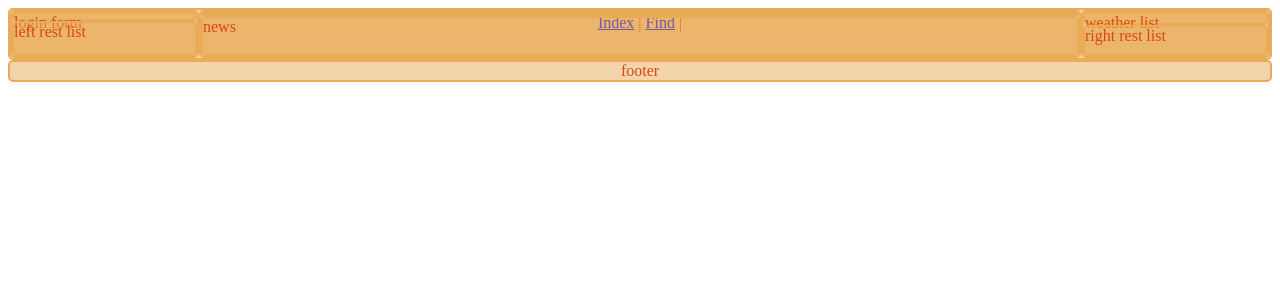
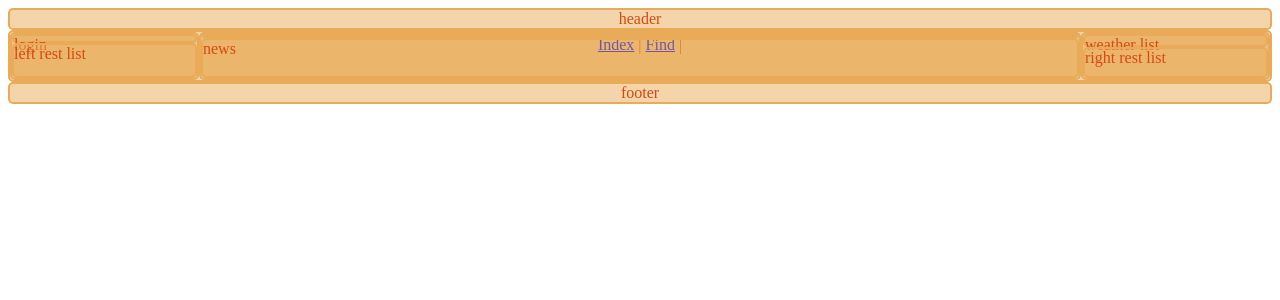
Before and after one commit to Ignis-hoyee/LMS, a PHP site: page / in a window 1280 px wide. Shown: the top 300 px of the page. Run offline with PHP 8.4, Linux system fonts and the light colour scheme.

Commit message:
new update

```diff
--- a/Index.html
+++ b/Index.html
@@ -6,12 +6,13 @@
     <link rel="stylesheet" type="text/css" href="sh.css">
 </head>
 <body>
+    <header id="header">
+        header
+    </header>
     <div id="content">
         <div id="left_content">
             <div id="login_div">
-                <form>
-                    login form
-                </form>
+                login
             </div>
             <div id="left_rest_div">
                 left rest list
--- a/sh.css
+++ b/sh.css
@@ -41,6 +41,10 @@ div, nav, header, footer {
     display: grid;
 }
 
+header{
+    text-align: center;
+}
+
 footer{
     text-align: center;
 }
```
Also changed, not shown: Login.php (+4 -3 lines), database.php (added, +11 -0 lines).
